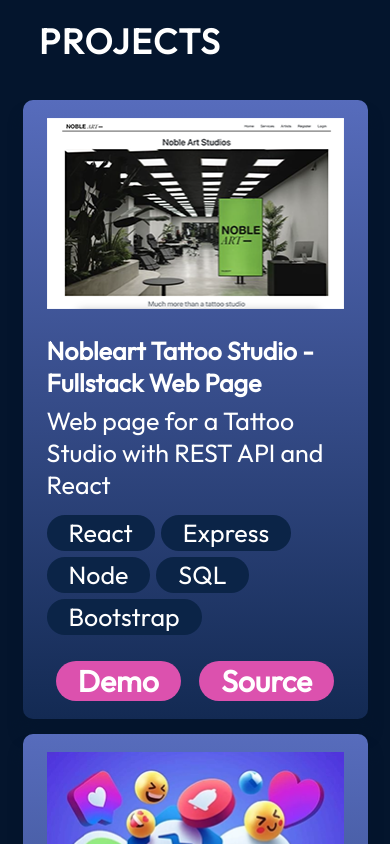
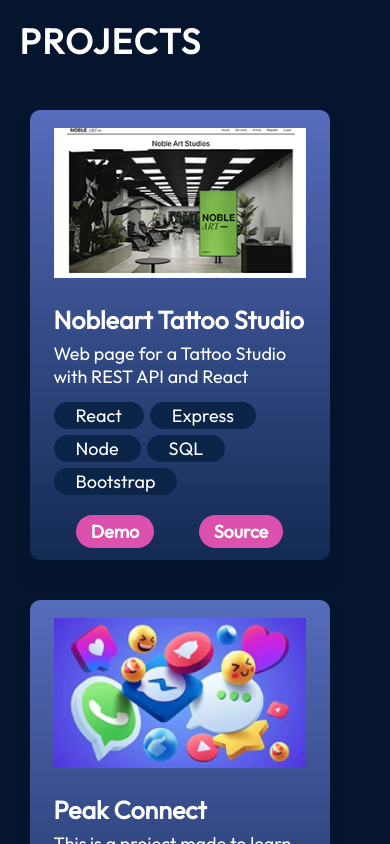
Before and after one commit to yoanastamenova/Yoanastamenova.com, a React (Vite) app: page / in a window 390 px wide. Shown: the part 4660-5504 px from the top of the page. Built offline with nearby package versions, Linux system fonts and the light colour scheme.

Commit message:
feat: fixed container size to be equal in media querry

```diff
--- a/src/components/Projects/ProjectCard.module.css
+++ b/src/components/Projects/ProjectCard.module.css
@@ -8,10 +8,19 @@
   box-shadow: 0 16px 14px 0 #04152d;
   padding: 18px 24px;
   max-width: 345px;
+  width: 300px;
+  height: 450px; /* Fixed height */
+  margin: 10px;
+  justify-content: space-between; /* Distribute content evenly */
+  position: relative;
+  overflow: hidden; /* Prevent any content from spilling out */
 }
 
 .image {
   margin-bottom: 26px;
+  width: 100%;
+  height: 150px;
+  object-fit: cover;
 }
 
 .title {
@@ -21,22 +30,22 @@
 
 .description {
   margin-top: 6px;
-  font-size: 25px;
+  font-size: 18px;
   font-weight: 400;
+  flex-grow: 1;
 }
 
 .skills {
   width: 100%;
   margin-top: 14px;
   display: flex;
-  flex-direction: row;
   flex-wrap: wrap;
   gap: 6px;
   list-style: none;
 }
 
 .skill {
-  font-size: 25px;
+  font-size: 18px;
   font-weight: 400;
   border-radius: 100px;
   background: var(--color-dark);
@@ -44,18 +53,20 @@
 }
 
 .links {
-  width: 100%;
-  margin-top: 26px;
   display: flex;
   justify-content: space-around;
+  margin-top: 20px;
+  position: relative;
+  bottom: 0;
+  padding-bottom: 20px;
 }
 
 .link {
   text-decoration: none;
   color: var(--color-text);
-  font-size: 30px;
+  font-size: 18px;
   font-weight: 600;
   border-radius: 100px;
   background: var(--color-primary);
-  padding: 1px 22px;
+  padding: 5px 15px;
 }
--- a/src/components/Projects/Projects.module.css
+++ b/src/components/Projects/Projects.module.css
@@ -23,4 +23,17 @@
   justify-content: center;
   gap: 15px;
   width: 100%;
+  align-items: stretch;
 }
+
+@media (max-width: 768px) {
+  .projects {
+    flex-direction: column;
+    gap: 20px;
+  }
+
+  .container {
+    margin-left: 5%;
+    margin-right: 5%;
+  }
+}
--- a/src/data/projects.json
+++ b/src/data/projects.json
@@ -1,24 +1,24 @@
 [
     {
-      "title": "Nobleart Tattoo Studio - Fullstack Web Page",
+      "title": "Nobleart Tattoo Studio",
       "imageSrc": "projects/tattoo_studio.png",
       "description": "Web page for a Tattoo Studio with REST API and React",
       "skills": ["React", "Express", "Node", "SQL", "Bootstrap"],
-      "demo": "https://www.example.com",
+      "demo": "https://github.com/yoanastamenova/Tattoo_Studio--front/tree/bootstrap",
       "source": ["https://github.com/yoanastamenova/Tattoo_Studio--front/tree/bootstrap"]
     },
     {
-      "title": "Peak Connect - Fullstack Social Media App",
+      "title": "Peak Connect",
       "imageSrc": "projects/social_media.png",
       "description": "This is a project made to learn the latest languages by building an app.",
-      "skills": ["React", "Express", "Node", "Sass", "MongoDB" ],
-      "demo": "https://www.example.com",
+      "skills": ["React", "Express", "Node", "MongoDB" ],
+      "demo": "https://github.com/yoanastamenova/Social_media--front",
       "source": "https://github.com/yoanastamenova/Social_media--front"
     },
     {
       "title": "Bulgarian Tavern",
       "imageSrc": "projects/restaurant.png",
-      "description": "Frontend project for one of my favourite bulgarian tavern restaurants in Spain. First use of library.",
+      "description": "Frontend project for one of my favourite bulgarian tavern restaurants in Spain.",
       "skills": ["Bootstrap", "CSS", "HTML"],
       "demo": "https://yoanastamenova.github.io/RestaurantMenu/",
       "source": "https://github.com/yoanastamenova/RestaurantMenu"
@@ -36,7 +36,7 @@
       "imageSrc": "projects/airbnb.png",
       "description": "A copy of the famous airbnb experiences website",
       "skills": ["React", "Figma", "HTML", "CSS", "NodeJS", "Javascript"],
-      "demo": "https://www.example.com",
+      "demo": "https://github.com/yoanastamenova/Airbnb-experiences",
       "source": "https://github.com/yoanastamenova/Airbnb-experiences"
     },
     {
```
Also changed, not shown: assets/projects/social_media.png, 1 other file (tests, documents, lock files or other folders).
